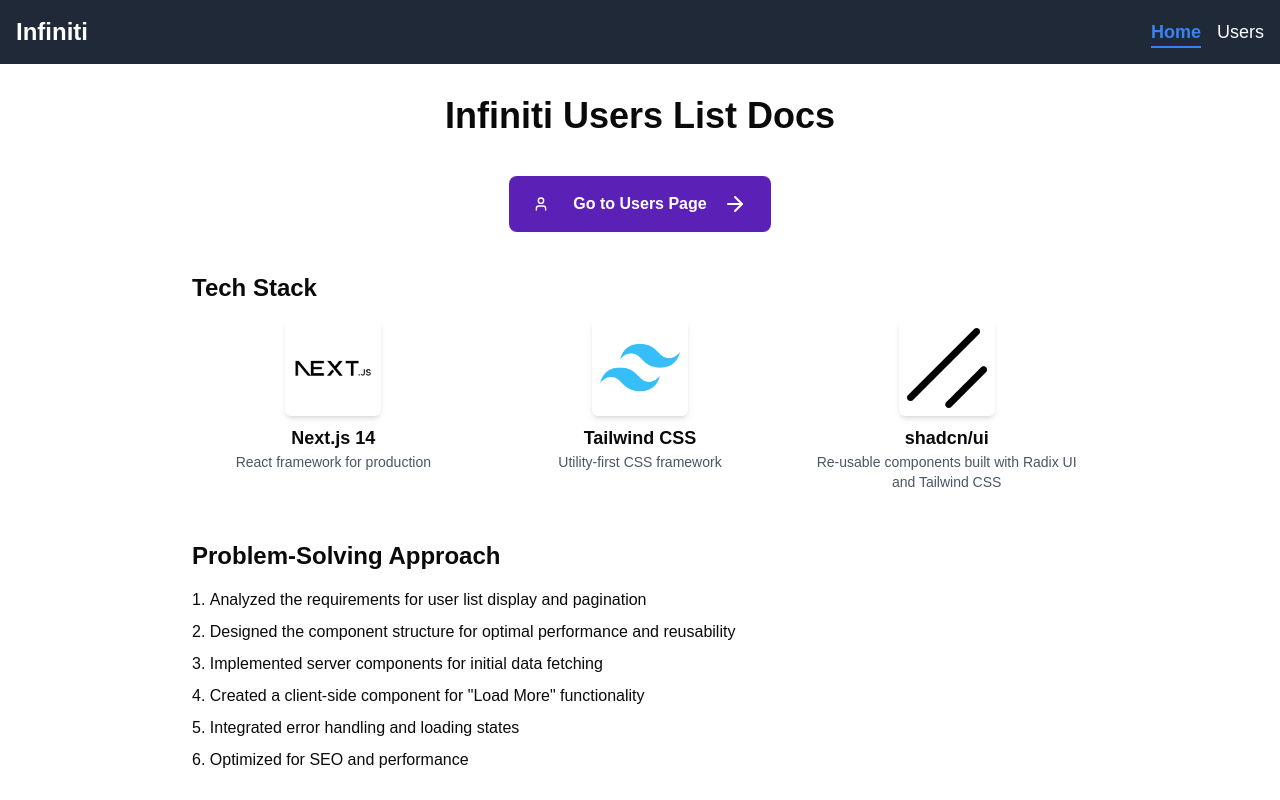
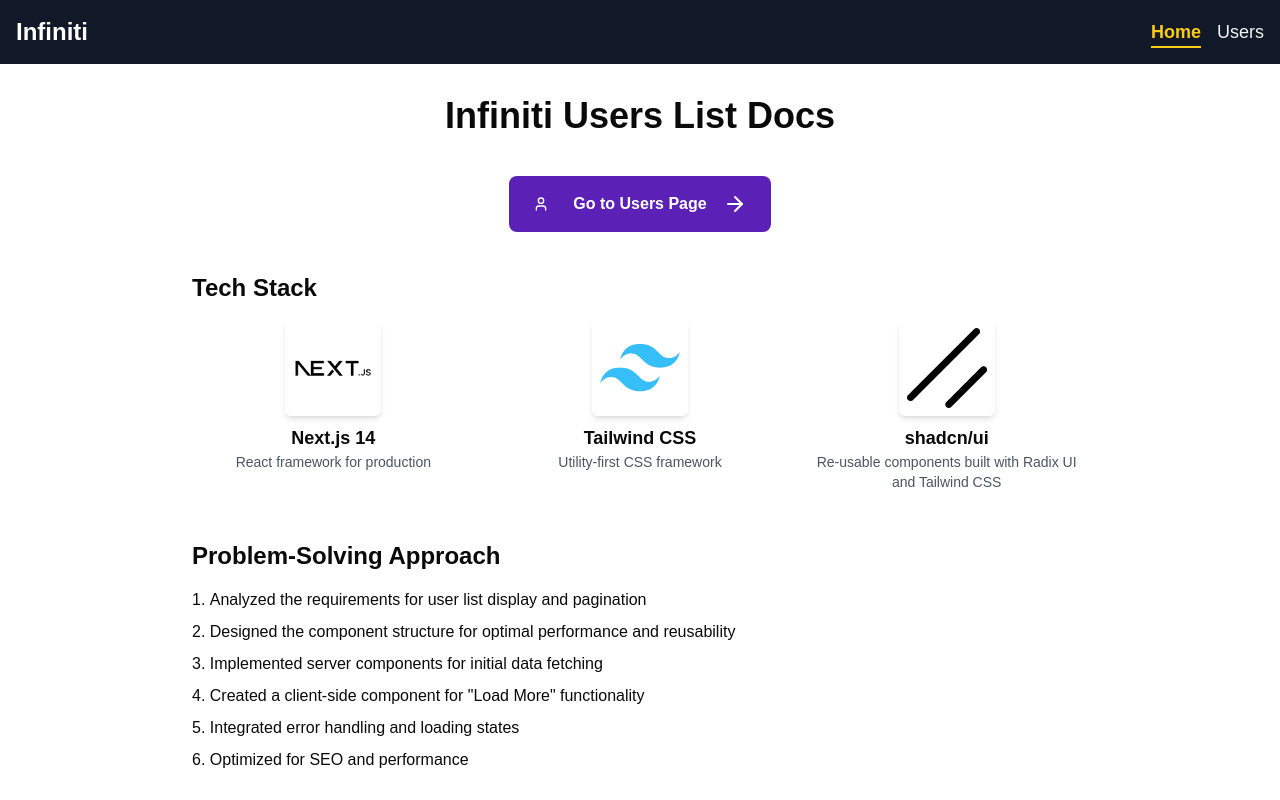
Before and after one commit to reyesprince31/Infinite-User, a Next.js app: page / in a window 1280 px wide. Shown: the top 800 px of the page. Built offline with nearby package versions, Linux system fonts and the light colour scheme.

Commit message:
update contrast for selected nav

```diff
--- a/components/navigation.tsx
+++ b/components/navigation.tsx
@@ -5,34 +5,32 @@ import { usePathname } from "next/navigation";
 
 export default function Navigation() {
   const pathname = usePathname();
+
+  const navItems = [
+    { href: "/", label: "Home" },
+    { href: "/users", label: "Users" },
+  ];
+
   return (
-    <nav className="bg-gray-800 text-white">
+    <nav className="bg-gray-900 text-white" aria-label="Main navigation">
       <div className="container mx-auto px-4 py-4">
         <div className="flex justify-between items-center">
           <div className="text-2xl font-bold">Infiniti</div>
           <ul className="flex space-x-4 items-center text-lg">
-            <li>
-              <Link
-                href="/"
-                className={`${
-                  pathname === "/"
-                    ? "text-blue-500 font-bold underline underline-offset-8 decoration-2 decoration-blue-500"
-                    : "hover:text-gray-300"
-                }`}>
-                Home
-              </Link>
-            </li>
-            <li>
-              <Link
-                href="/users"
-                className={`${
-                  pathname === "/users"
-                    ? "text-blue-500 font-bold underline underline-offset-8 decoration-2 decoration-blue-500"
-                    : "hover:text-gray-300"
-                }`}>
-                Users
-              </Link>
-            </li>
+            {navItems.map((item) => (
+              <li key={item.href}>
+                <Link
+                  href={item.href}
+                  className={`${
+                    pathname === item.href
+                      ? "text-yellow-400 font-bold underline underline-offset-8 decoration-2"
+                      : "text-gray-100 hover:text-yellow-200"
+                  } transition-colors duration-200`}
+                  aria-current={pathname === item.href ? "page" : undefined}>
+                  {item.label}
+                </Link>
+              </li>
+            ))}
           </ul>
         </div>
       </div>
```
